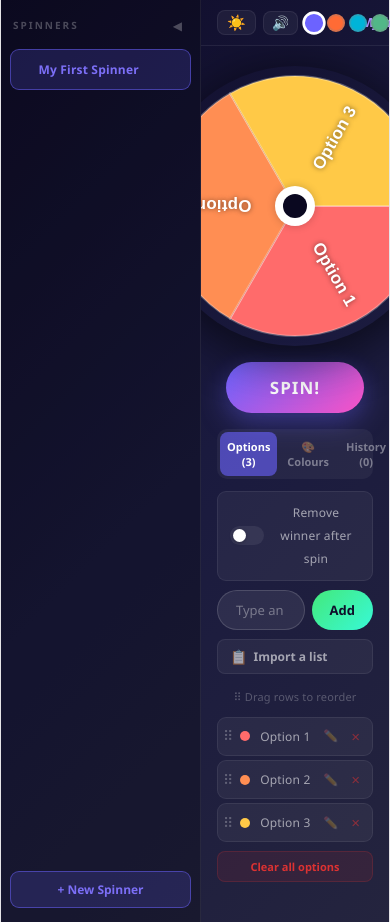
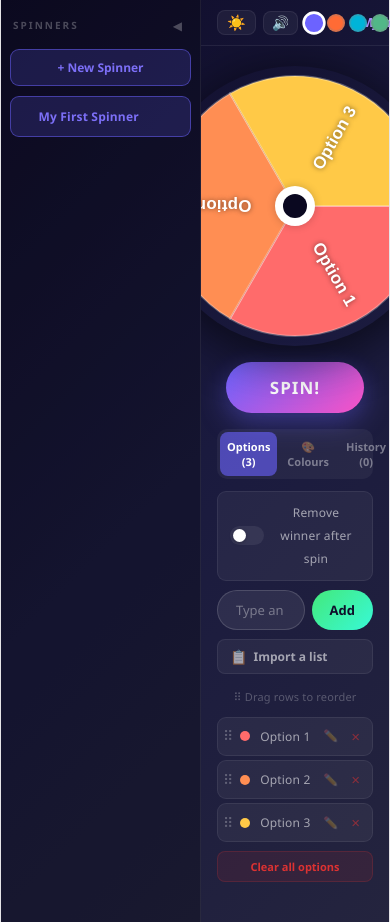
Before and after one commit to aledh1987/wheel-spinner, a React (Vite) app: page / in a window 390 px wide. Shown: the top 922 px of the page. Built offline with nearby package versions, Linux system fonts and the light colour scheme.

Commit message:
fix duplicate hamburger, move new spinner button to top

```diff
--- a/src/App.jsx
+++ b/src/App.jsx
@@ -177,6 +177,7 @@ function Sidebar({spinners,activeId,onSelect,onAdd,onDelete,onRename,collapsed,o
         <span style={{fontSize:10,fontWeight:700,letterSpacing:2,color:mode.ghost,textTransform:"uppercase"}}>Spinners</span>
         <button onClick={onToggle} style={{background:"none",border:"none",color:mode.ghost,cursor:"pointer",fontSize:12}}>◀</button>
       </div>
+      <button onClick={onAdd} style={{marginBottom:10,background:theme.soft,border:`1px solid ${theme.border}`,color:theme.muted,borderRadius:9,padding:"9px",cursor:"pointer",fontFamily:"inherit",fontSize:12,fontWeight:600,flexShrink:0}}>+ New Spinner</button>
       <div style={{flex:1,overflowY:"auto",display:"flex",flexDirection:"column",gap:3}}>
         {spinners.map(s=>(
           <div key={s.id} className="sb-item" onClick={()=>onSelect(s.id)} style={{borderRadius:9,padding:"8px 9px",cursor:"pointer",background:s.id===activeId?theme.soft:"transparent",border:`1px solid ${s.id===activeId?theme.border:"transparent"}`,transition:"all 0.15s",display:"flex",alignItems:"center",gap:6}}>
@@ -198,7 +199,6 @@ function Sidebar({spinners,activeId,onSelect,onAdd,onDelete,onRename,collapsed,o
           </div>
         ))}
       </div>
-      <button onClick={onAdd} style={{marginTop:10,background:theme.soft,border:`1px solid ${theme.border}`,color:theme.muted,borderRadius:9,padding:"9px",cursor:"pointer",fontFamily:"inherit",fontSize:12,fontWeight:600}}>+ New Spinner</button>
     </div>
   );
 }
@@ -489,9 +489,7 @@ export default function App() {
       <div style={{flex:1,display:"flex",flexDirection:"column",minWidth:0}}>
         {/* Header */}
         <div style={{position:"relative",padding:"10px 16px",borderBottom:`1px solid ${mode.divider}`,display:"flex",alignItems:"center",flexShrink:0,minHeight:46,transition:"border-color 0.3s"}}>
-          <div style={{display:"flex",alignItems:"center",zIndex:1}}>
-            {collapsed&&<button onClick={()=>setCollapsed(false)} style={{background:"none",border:"none",color:mode.faint,cursor:"pointer",fontSize:17,padding:"2px 4px"}}>☰</button>}
-          </div>
+          <div style={{display:"flex",alignItems:"center",zIndex:1}}></div>
           {/* Centred title */}
           <h1 style={{position:"absolute",left:0,right:0,margin:0,textAlign:"center",fontSize:"clamp(13px,2.5vw,18px)",fontWeight:800,background:mode.titleGrad,WebkitBackgroundClip:"text",WebkitTextFillColor:"transparent",pointerEvents:"none",whiteSpace:"nowrap",overflow:"hidden",textOverflow:"ellipsis",padding:"0 160px"}}>{active.name}</h1>
           {/* Right controls */}
```
